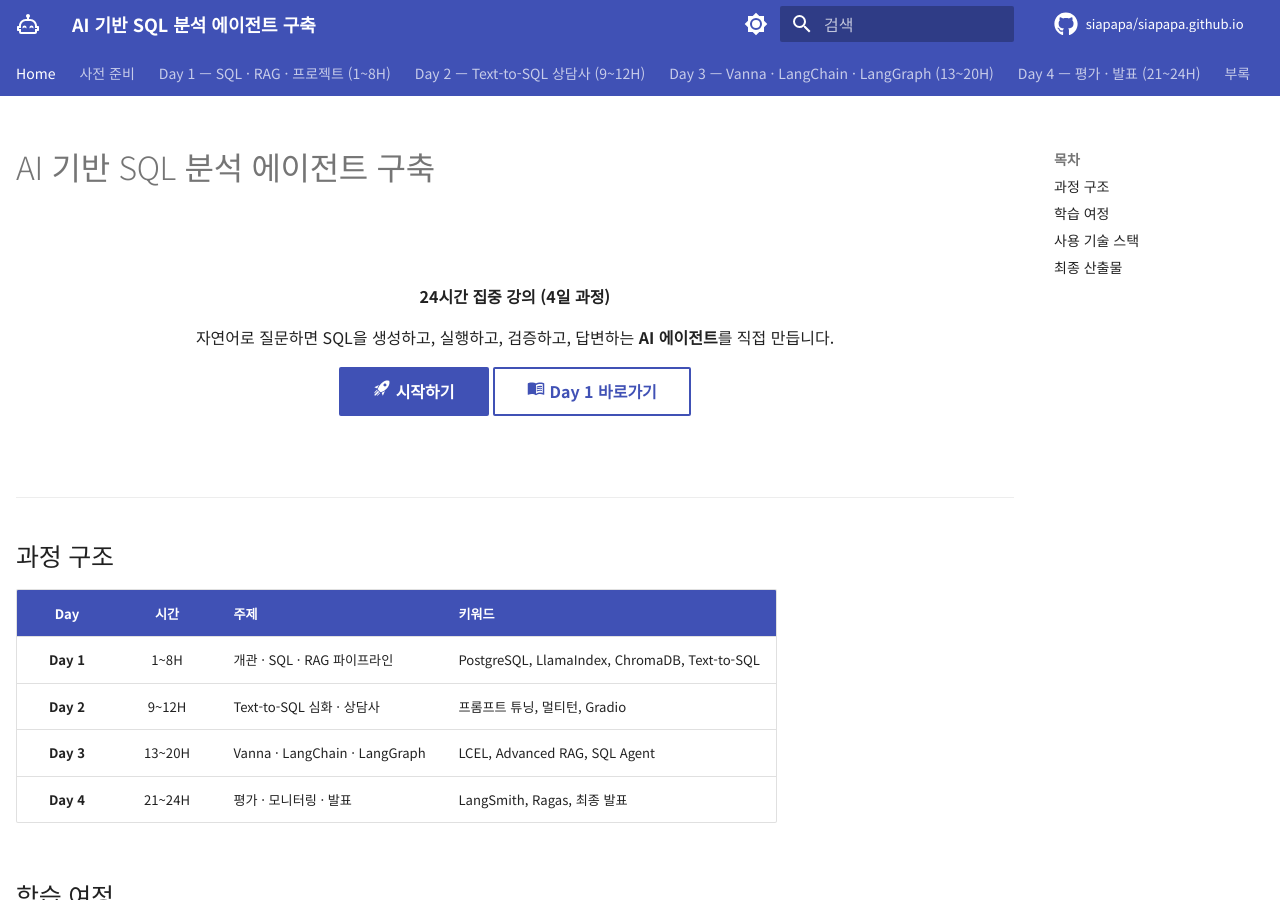
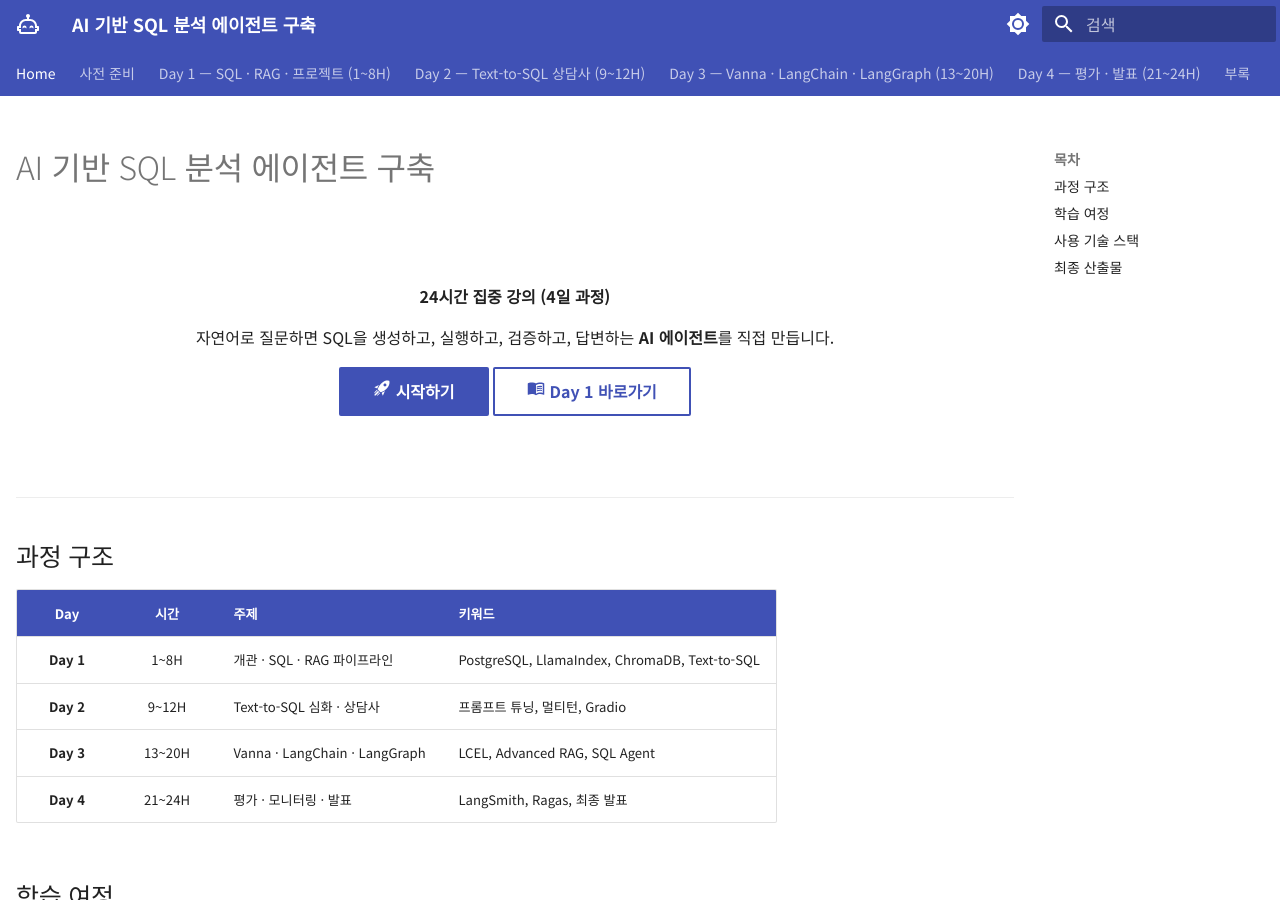
Before and after one commit to siapapa/siapapa.github.io, an MkDocs documentation site: the page built from docs/index.md, in a window 1280 px wide and 900 px high. Built offline with MkDocs 1.6.1 and Material for MkDocs 9.7.7, drawn with Linux system fonts in a browser that asks for light colours; comment, search, counter and statistics services are not loaded.

Commit message:
mkdocs.yml: hide GitHub link in site header/footer
Removed repo_name / repo_url and the footer social GitHub icon so the
published site no longer exposes the source repository to students.
The instructor notebooks live in the same repo and would otherwise be
reachable via the top-right icon.

Co-Authored-By: Claude Opus 4.7 (1M context) <noreply@anthropic.com>

```diff
--- a/mkdocs.yml
+++ b/mkdocs.yml
@@ -4,9 +4,8 @@ site_author: Jaeyoo
 # User Pages 저장소(<username>.github.io)는 서브경로 없이 루트로 게시됩니다.
 site_url: https://siapapa.github.io/
 
-# 우상단 GitHub 아이콘 링크
-repo_name: siapapa/siapapa.github.io
-repo_url: https://github.com/siapapa/siapapa.github.io
+# 우상단 GitHub 아이콘 링크는 학생들이 강사용 노트북(notebooks/)에 직접 접근하지
+# 못하도록 의도적으로 비활성화. 다시 노출하려면 repo_name / repo_url 을 복원하면 됨.
 
 theme:
   name: material
@@ -40,7 +39,6 @@ theme:
     - toc.follow
   icon:
     logo: material/robot-happy-outline
-    repo: fontawesome/brands/github
 
 markdown_extensions:
   - admonition
@@ -70,11 +68,14 @@ markdown_extensions:
 plugins:
   - search:
       lang: en
-
-extra:
-  social:
-    - icon: fontawesome/brands/github
-      link: https://github.com
+  - with-pdf:
+      output_path: pdf/AI_SQL_Agent_24H.pdf
+      cover_title: AI 기반 SQL 분석 에이전트 구축
+      cover_subtitle: 24시간 집중 강의 (Day 1 ~ Day 4)
+      author: Jaeyoo
+      toc_title: 목차
+      heading_shift: false
+      enabled_if_env: ENABLE_PDF_EXPORT
 
 extra_css:
   - stylesheets/extra.css
```
